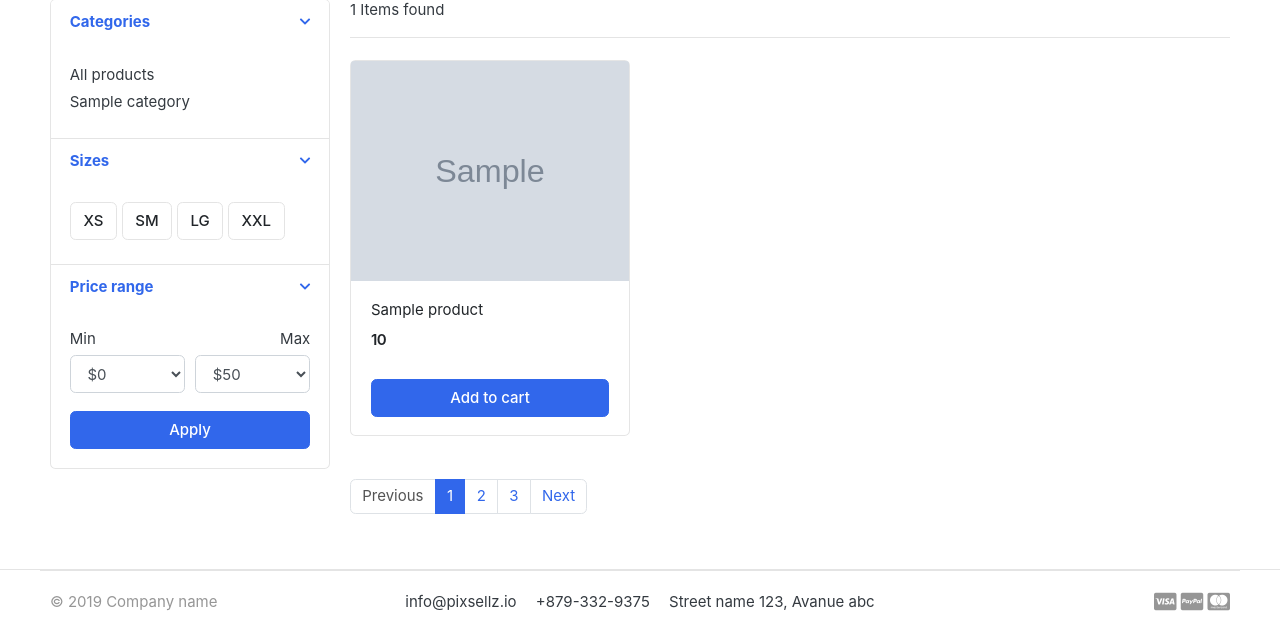
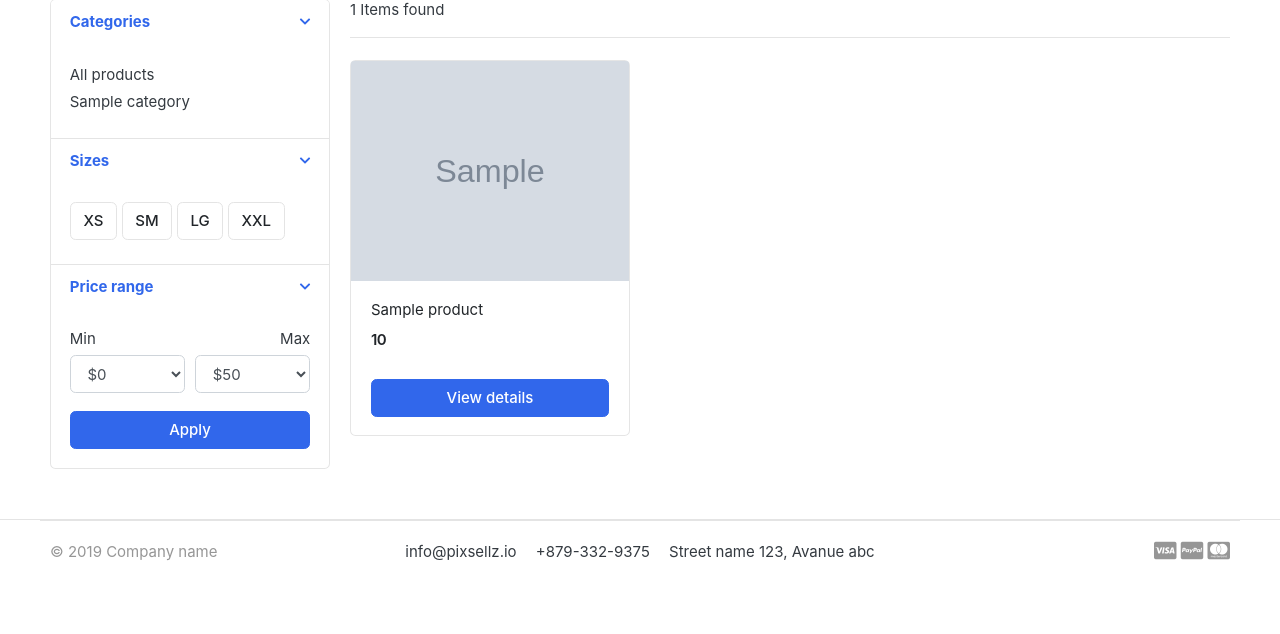
Before and after one commit to mateobv07/E-commerce-django, a Django app: page /store/ in a window 1280 px wide. Shown: the part 295-929 px from the top of the page. After the commit the page ends 856 px from the top, so only its background shows below. Run offline with Django 3.2, Linux system fonts and the light colour scheme; tables that the repository leaves empty hold one stand-in row (values such as "Sample post"); grey boxes marked "Sample" are stand-in pictures; some libraries are stand-ins or nearby versions; some web fonts are replaced.

Commit message:
pagination

```diff
--- /dev/null
+++ b/carts/context_processors.py
@@ -0,0 +1,16 @@
+from .models import CartItem, Cart
+from .views import _cart_id
+
+def counter(request):
+    cart_count = 0
+    if 'admin' in request.path:
+        return {}
+    else:
+        try:
+            cart = Cart.objects.filter(cart_id=_cart_id(request))
+            cart_items = CartItem.objects.all().filter(cart=cart[:1])
+            for cart_item in cart_items:
+                cart_count += cart_item.quantity
+        except Cart.DoesNotExist:
+            cart_count = 0
+    return dict(cart_count=cart_count)
--- a/carts/views.py
+++ b/carts/views.py
@@ -53,8 +53,10 @@ def remove_cart_item(request, product_id):
     return redirect('cart')
 
 
-def cart(request, total=0, quantity=0, cartitems=None):
+def cart(request, total=0, quantity=0, cart_items=None):
     try:
+        tax = 0
+        grand_total = 0
         cart = Cart.objects.get(cart_id=_cart_id(request))
         cart_items = CartItem.objects.filter(cart=cart, is_active = True)
         for cart_item in cart_items:
--- a/ecom_django/settings.py
+++ b/ecom_django/settings.py
@@ -67,6 +67,7 @@ TEMPLATES = [
                 'django.contrib.auth.context_processors.auth',
                 'django.contrib.messages.context_processors.messages',
                 'category.context_processors.menu_links',
+                'carts.context_processors.counter',
             ],
         },
     },
--- a/store/views.py
+++ b/store/views.py
@@ -1,7 +1,10 @@
+from carts.models import CartItem
 from category.models import Category
 from django.shortcuts import get_object_or_404, render
 from .models import Product
 from category.models import Category
+from carts.views import _cart_id
+from django.core.paginator import EmptyPage, PageNotAnInteger, Paginator
 # Create your views here.
 
 def store(request, category_slug=None):
@@ -10,25 +13,35 @@ def store(request, category_slug=None):
 
     if category_slug != None:
         categries = get_object_or_404(Category, slug=category_slug)
-        products = Product.objects.filter(category=categries, is_available=True)
+        products = Product.objects.filter(category=categries, is_available=True).order_by('id')
+        paginator = Paginator(products, 6)
+        page = request.GET.get('page')
+        paged_products = paginator.get_page(page)
         product_count = products.count()
     else:
-        products = Product.objects.all().filter(is_available = True)
+        products = Product.objects.all().filter(is_available = True).order_by('id')
+        paginator = Paginator(products, 6)
+        page = request.GET.get('page')
+        paged_products = paginator.get_page(page)
         product_count = products.count()
 
     context = {
-        'products': products,
+        'products': paged_products,
         'product_count': product_count,
+
     }
     return render(request, 'store/store.html', context)
 
 def product_detail(request, category_slug, product_slug):
     try:
         single_product = Product.objects.get(category__slug=category_slug, slug=product_slug)
+        in_cart = CartItem.objects.filter(cart__cart_id=_cart_id(request), product=single_product).exists()
+
     except Exception as e:
         raise e
 
     context = {
         'single_product': single_product,
+        'in_cart'       : in_cart,
     }
     return render(request, 'store/product_detail.html', context)
--- a/templates/includes/navbar.html
+++ b/templates/includes/navbar.html
@@ -68,7 +68,7 @@
                         </div>
                         <a href="{% url 'cart' %}" class="widget-header pl-3 ml-3">
                             <div class="icon icon-sm rounded-circle border"><i class="fa fa-shopping-cart"></i></div>
-                            <span class="badge badge-pill badge-danger notify">0</span>
+                            <span class="badge badge-pill badge-danger notify">{{ cart_count }}</span>
                         </a>
                     </div> <!-- widgets-wrap.// -->
                 </div> <!-- col.// -->
--- a/templates/store/store.html
+++ b/templates/store/store.html
@@ -140,21 +140,37 @@
                             <span class="price">{{product.price}}</span>
                         </div> <!-- price-wrap.// -->
                     </div>
-                    <a href="{% url 'add_cart' product.id %}" class="btn btn-block btn-primary">Add to cart </a>
+                    <a href="{{ product.get_url }}" class="btn btn-block btn-primary">View details</a>
                 </figcaption>
             </figure>
         </div> <!-- col.// -->
         {% endfor %}
     </div> <!-- row end.// -->
+    <nav class="mt-4" aria-label="Page navigation sample">
+        {% if products.has_other_pages %}
+            <ul class="pagination">
+            {% if products.has_previous %}
+            <li class="page-item "><a class="page-link" href="?page={{products.previous_page_number }}">Previous</a></li>
+            {% else %}
+            <li class="page-item disabled"><a class="page-link" href="#">Previous</a></li>
+            {% endif %}
 
-    <nav class="mt-4" aria-label="Page navigation sample">
-      <ul class="pagination">
-        <li class="page-item disabled"><a class="page-link" href="#">Previous</a></li>
-        <li class="page-item active"><a class="page-link" href="#">1</a></li>
-        <li class="page-item"><a class="page-link" href="#">2</a></li>
-        <li class="page-item"><a class="page-link" href="#">3</a></li>
-        <li class="page-item"><a class="page-link" href="#">Next</a></li>
-      </ul>
+            {% for i in products.paginator.page_range %}
+                {% if products.number == i %}
+                    <li class="page-item active"><a class="page-link" href="#"> {{i}} </a></li>
+                {% else %}
+                    <li class="page-item "><a class="page-link" href="?page={{i}}"> {{i}} </a></li>
+                {% endif %}
+            {% endfor %}
+
+            {% if products.has_next %}
+            <li class="page-item"><a class="page-link" href="?page={{products.next_page_number }}">Next</a></li>
+            {% else %}
+            <li class="page-item disabled"><a class="page-link" href="#">Next</a></li>
+            {% endif %}
+
+        </ul>
+      {% endif %}
     </nav>
 
         </main> <!-- col.// -->
```
Also changed, not shown: templates/store/product_detail.html (+6 -1 lines).
